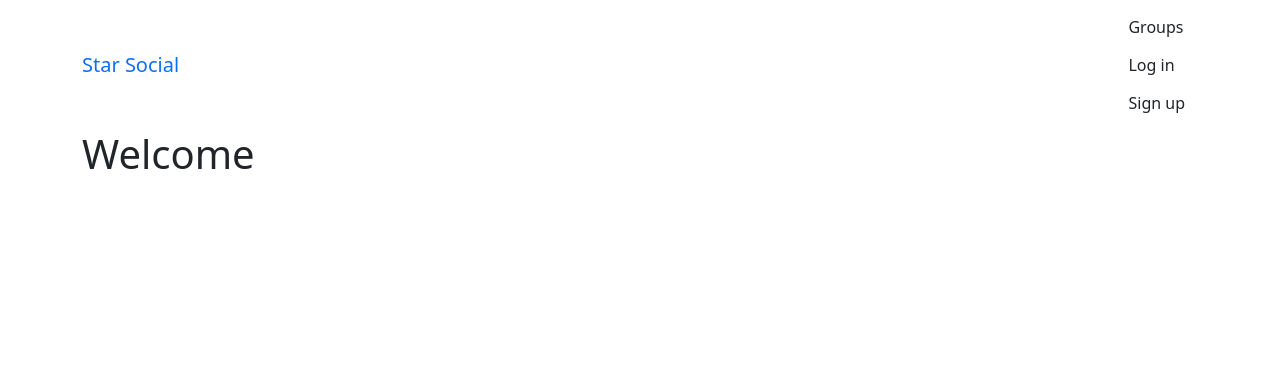
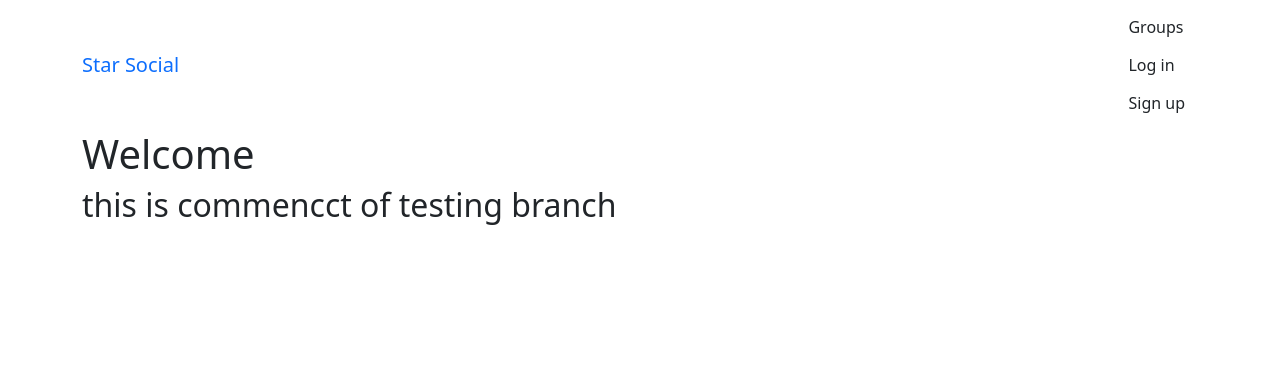
Before and after one commit to sudeep-parajuli/cloneproject, a Django app: page / in a window 1280 px wide. Shown: the top 390 px of the page. Run offline with Django 4.2, Linux system fonts and the light colour scheme; some libraries are stand-ins or nearby versions.

Commit message:
testing branch

```diff
--- a/templates/index.html
+++ b/templates/index.html
@@ -4,6 +4,7 @@
 {% block content %}
 <div class="container">
     <h1>Welcome {{user.first_name}}</h1>
+    <h2>this is commencct of testing branch</h2>
 
 </div>
 {% endblock %}
```
